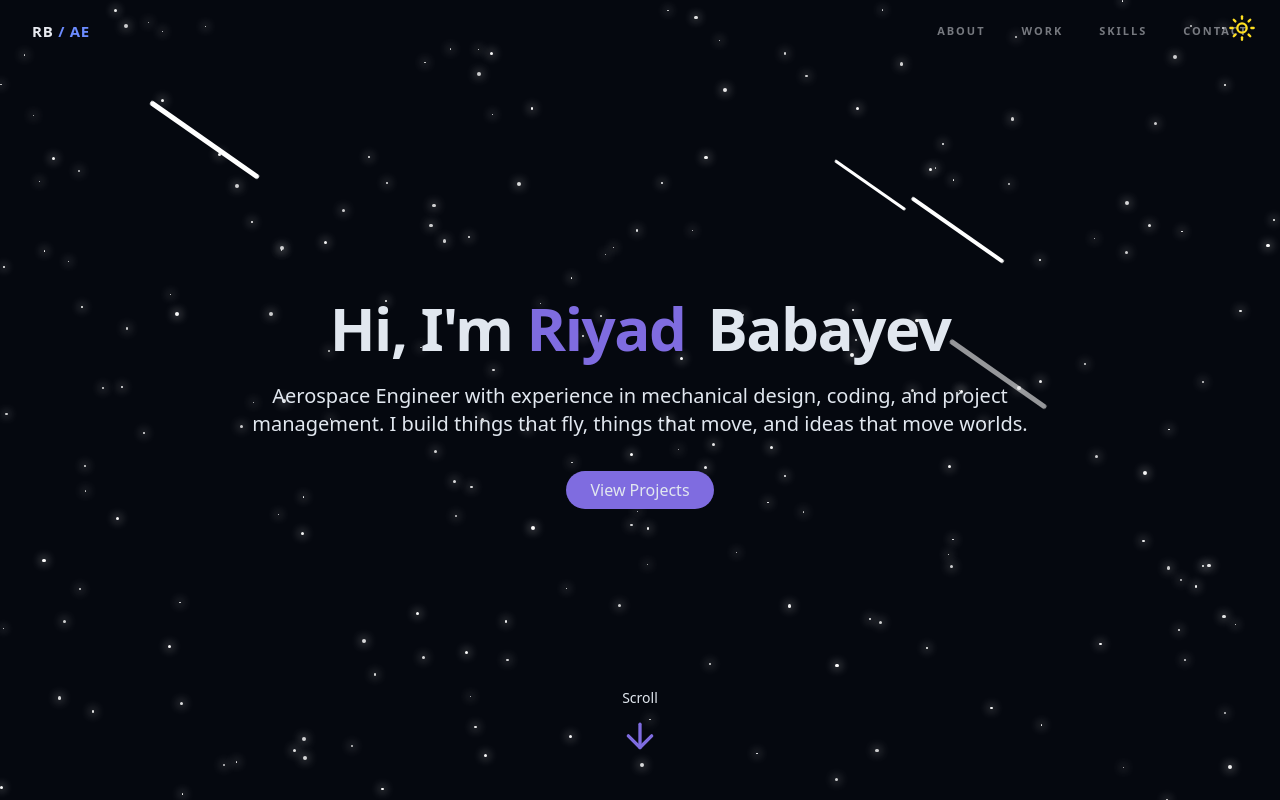
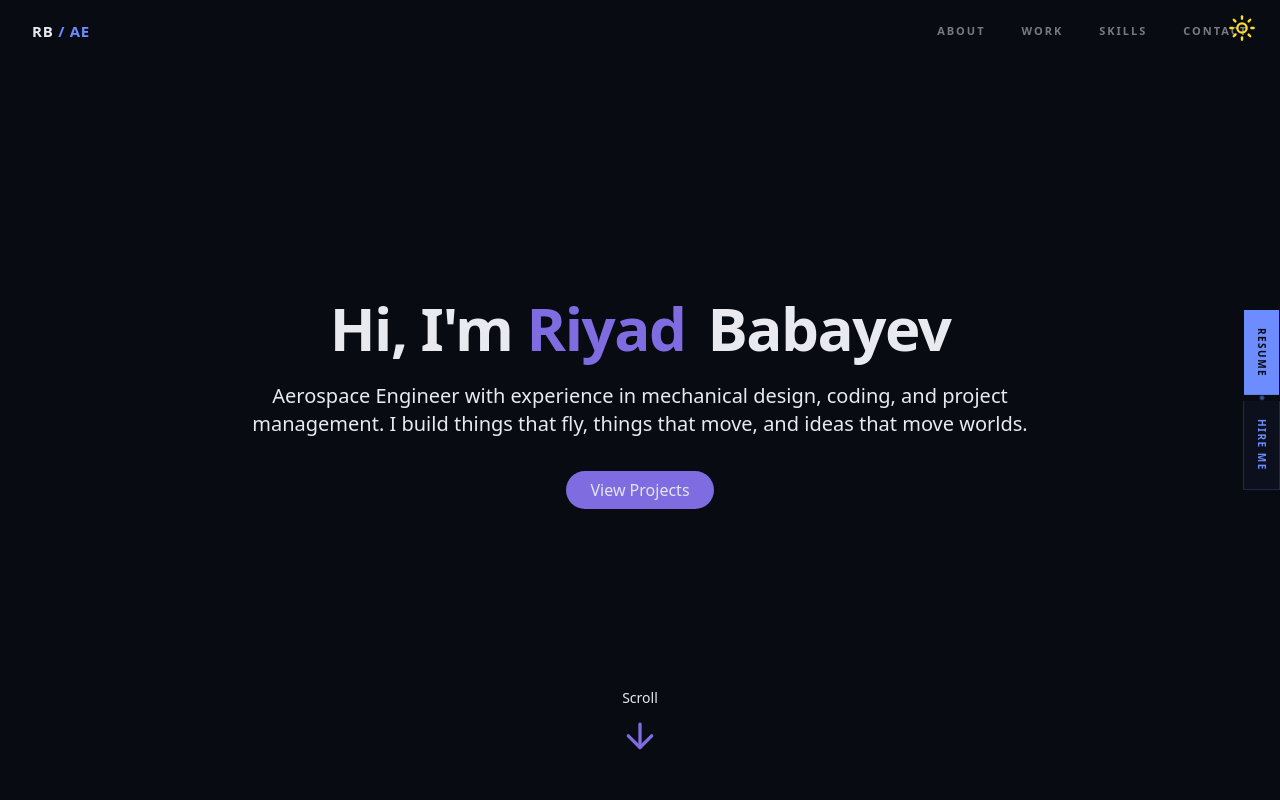
Before and after one commit to Barin05/Personal-Portfolio, a React (Vite) app: page / in a window 1280 px wide. Shown: the top 800 px of the page. Built offline with nearby package versions, Linux system fonts and the light colour scheme; the HTML template or start-up script is replaced by a standard one.

Commit message:
feat: wire FloatingCTA into Home, remove page-level StarBackground

```diff
--- a/src/pages/Home.jsx
+++ b/src/pages/Home.jsx
@@ -1,5 +1,4 @@
 import { ThemeToggle } from "../components/ThemeToggle";
-import { StarBackground } from "../components/StarBackground";
 import { Navbar } from "../components/Navbar";
 import { HeroSection } from "../components/HeroSection";
 import { AboutSection } from "../components/AboutSection";
@@ -8,21 +7,14 @@ import { ProjectsSection } from "../components/Projects";
 import { ContactSection } from "../components/ContactSection";
 import { Footer } from "../components/Footer";
 import { Experience } from "../components/Experience";
-
+import { FloatingCTA } from "../components/FloatingCTA";
 
 export const Home = () => {
-    return <div className="min-h-screen bg-background text-foreground overflox-x-hidden">
-        {/* Theme Toggle Button */}
+  return (
+    <div style={{ background: "var(--ae-bg)", color: "var(--ae-text)", minHeight: "100vh", overflowX: "hidden" }}>
       <ThemeToggle />
-
-
-        {/* Background Effects */}
-        <StarBackground />
-
-        {/* Navbar */}
+      <FloatingCTA />
       <Navbar />
-
-        {/* Main Content */}
       <main>
         <HeroSection />
         <AboutSection />
@@ -31,9 +23,7 @@ export const Home = () => {
         <ProjectsSection />
         <ContactSection />
       </main>
-
-
-        {/* Footer */}
       <Footer />
-    </div>;
+    </div>
+  );
 };
```
Lines whose indentation alone changed are shown as unchanged.
